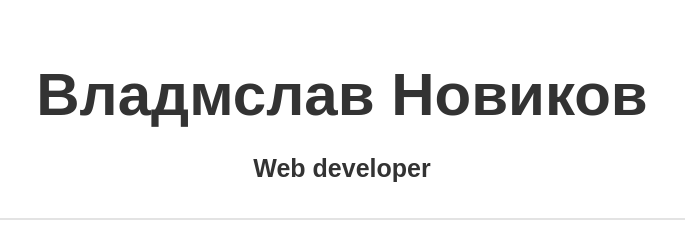
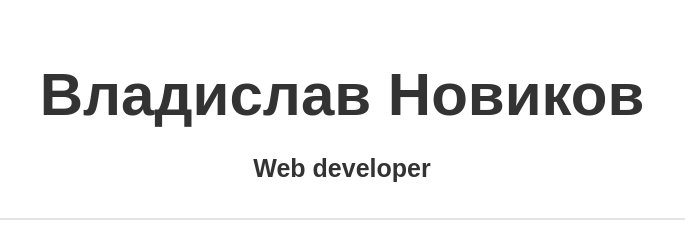
Before and after one commit to vladnovikov/hexlet_HTML, a plain HTML site: page index.html in a window 1280 px wide. Shown: the top 237 px of the page, 298-983 px from the left. Drawn offline with Linux system fonts and the light colour scheme; files that its build step writes are made by us from their sources.

Commit message:
chenge index.html

```diff
--- a/index.html
+++ b/index.html
@@ -8,7 +8,7 @@
 </head>
 <body>
     <main>
-        <h1>Владмслав Новиков</h1>
+        <h1>Владислав Новиков</h1>
         <h2>Web developer</h2>
         <hr>
         <section>
```
